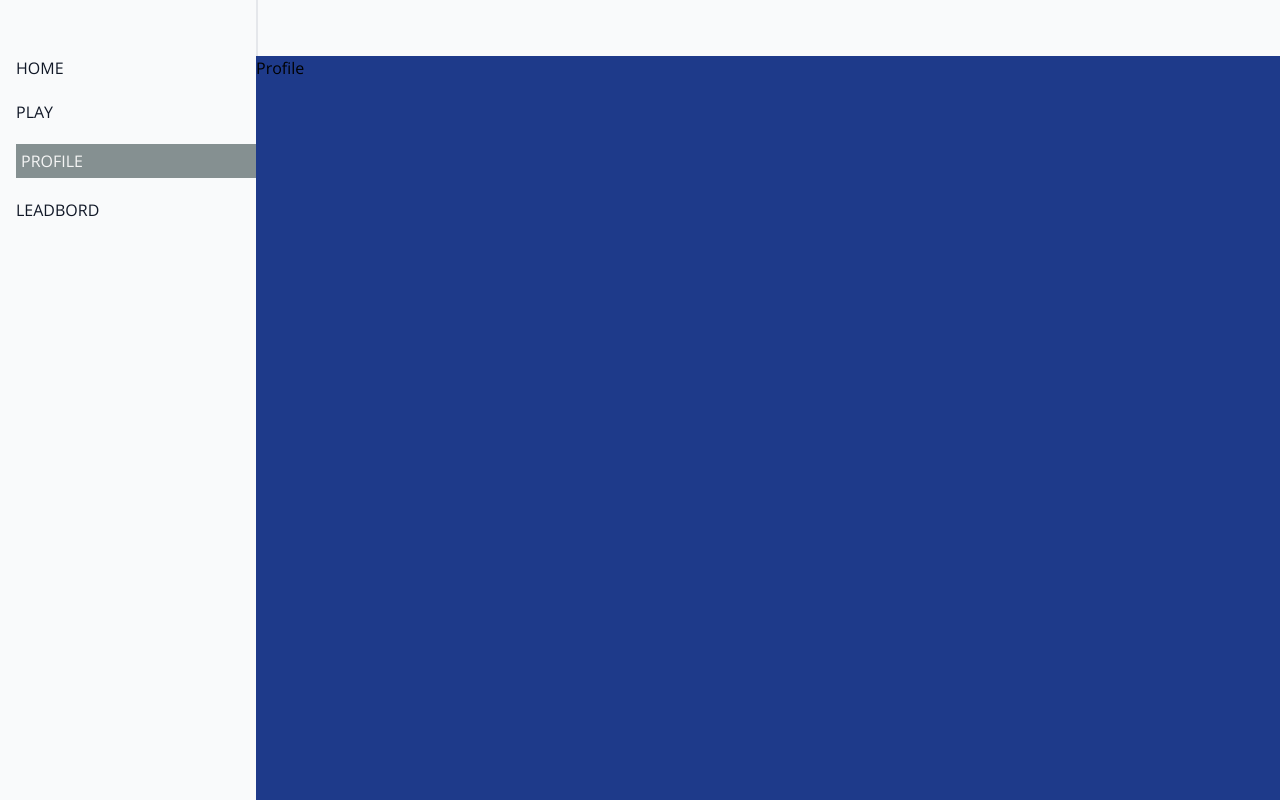
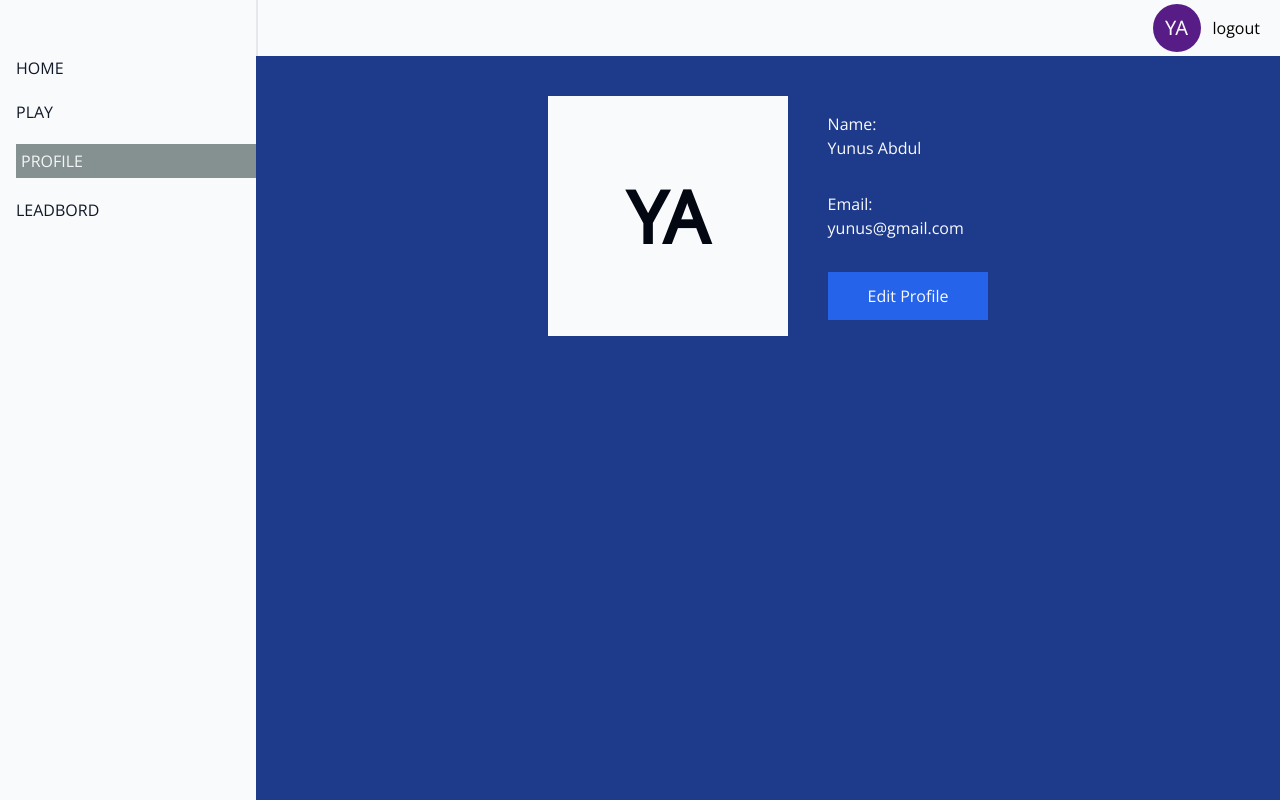
Before and after one commit to Yunusabdul38/Q-and-A, a React (Vite) app: page /dashbord/profile in a window 1280 px wide. Built offline with nearby package versions, Linux system fonts and the light colour scheme; a web font is replaced by a local one.

Commit message:
user update form ui

```diff
--- a/src/App.jsx
+++ b/src/App.jsx
@@ -1,4 +1,5 @@
 import { NavLink, Outlet } from "react-router-dom";
+import Header from "./componenet/Dashbord/Header";
 export default function App() {
   return (
     <div className=" h-screen grid sm:grid-cols-[0.5fr_2fr]">
@@ -9,7 +10,7 @@ export default function App() {
         <NavLink to="/dashbord/leadbord">leadbord</NavLink>
       </ul>
       <section className="bg-blue-900 h-screen w-full overflow-y-scroll">
-        <header className="bg-gray-50 w-full h-14 border-l-2"></header>
+       <Header/>
         <Outlet />
       </section>
     </div>
--- a/src/Ui/Button.jsx
+++ b/src/Ui/Button.jsx
@@ -1,4 +1,4 @@
-export default function Button({ children,onClick=null,type,state,disabled}) {
+export default function Button({style=null, children,onClick=null,type=null,state,disabled}) {
    const primary = "bg-blue-700 hover:bg-blue-400"
    const secondary =`${
     state ? "bg-blue-800" : "bg-blue-400 hover:bg-blue-700"
@@ -6,7 +6,7 @@ export default function Button({ children,onClick=null,type,state,disabled}) {
   return (
     <button
       type="submit"
-      className={`${type==="primary"?primary:secondary} capitalize text-gray-50 py-3 px-10`}
+      className={`${type==="primary"?primary:secondary} capitalize text-gray-50 py-3 px-10 ${style?style:""}`}
       onClick={onClick}
       disabled={disabled}
     >
--- a/src/componenet/Authentication.jsx
+++ b/src/componenet/Authentication.jsx
@@ -28,7 +28,10 @@ export default function Authentication() {
   } = useForm();
   //console.log(JSON.parse(data)?.email);
   useEffect(() => {
-    if (parsedata?.email) return nvigate("/dashbord/home");
+    if (parsedata?.email) {
+      nvigate("/dashbord/home");
+    }
+    setisLoading(false);
   }, [parsedata, nvigate]);
   function loginHandler() {
     if (login) return;
@@ -45,7 +48,7 @@ export default function Authentication() {
     // check if inputed user login data is valid with the register data on the server
     const validation = email === logUser.email && password === logUser.password;
     if (!validation) return console.log("user does not exist");
-    if (checkbox) setLocalstorage({ email, password });
+    if (checkbox) setLocalstorage({ email, password, name: "yunus Abdul" });
     nvigate("/dashbord/home");
     reset();
   };
--- /dev/null
+++ b/src/componenet/Dashbord/Header.jsx
@@ -0,0 +1,18 @@
+import { useNavigate } from "react-router-dom";
+import { clearLocalstorage } from "../../services/locatStorage";
+
+export default function Header() {
+  const navigate = useNavigate()
+  const logOutHandler = function(){
+    clearLocalstorage()
+    navigate("/")
+  }
+  return (
+    <header className="bg-gray-50 w-full h-14 border-l-2 flex items-center justify-end pr-5 gap-3">
+      <span className="bg-purple-900 text-gray-50 w-12 h-12 grid items-center justify-center rounded-full font-NatoSans text-xl uppercase">
+        YA
+      </span>
+      <button onClick={logOutHandler}>logout</button>
+    </header>
+  );
+}
--- a/src/componenet/Dashbord/Profile.jsx
+++ b/src/componenet/Dashbord/Profile.jsx
@@ -1,6 +1,69 @@
+import { useState } from "react";
+import Button from "../../Ui/Button";
 
 export default function Profile() {
+  const [updateUser, setUpdateUser] = useState(false);
   return (
-    <div>Profile</div>
-  )
+    <div className="">
+      <div className="pt-10 p-2 capitalize text-gray-50 flex gap-10 justify-center">
+        <div className="bg-gray-50 text-gray-950 w-60 h-60 grid items-center justify-center  font-NatoSans text-7xl font-bold uppercase">
+          YA
+        </div>
+        <aside className="grid items-center">
+          <div>
+            <h1>name:</h1>
+            <span>yunus abdul</span>
+          </div>
+          <div>
+            <h1>email:</h1>
+            <span className="lowercase">yunus@gmail.com</span>
+          </div>
+
+          <Button style="bg-blue-600 w-fit">Edit profile</Button>
+        </aside>
+      </div>
+      {updateUser && (
+        <form className="flex flex-col text-gray-50 capitalize">
+          <div className="grid gap-2">
+            <label>email address</label>
+            <input
+              className="bg-inherit border outline-none pl-3 w-96 py-3 disabled:bg-gray-400"
+              defaultValue="yunusabdul@gmail.com"
+              disabled
+            />
+          </div>
+          <div className="grid gap-2">
+            <label>full name</label>
+            <input
+              className="bg-inherit border outline-none pl-3 w-96 py-3"
+              defaultValue="yunus abdul"
+            />
+          </div>
+          <div className="grid gap-2 py-3">
+            <label>edit avatar</label>
+            <input
+              type="file"
+              className="file:bg-blue-800 file:hover:bg-blue-900 file:border-none file:rounded-md file:px-3 file:py-1 file:text-gray-50"
+            />
+          </div>
+          <div className="grid gap-2">
+            <label>password</label>
+            <input className="bg-inherit border outline-none pl-3 w-96 py-3" />
+          </div>
+          <div className="grid gap-2">
+            <label>confirm password</label>
+            <input className="bg-inherit border outline-none pl-3 w-96 py-3" />
+          </div>
+          <div className="flex justify-end gap-6 text-gray-50">
+            <button className="bg-blue-none w-fit py-2 px-6 rounded-md border hover:bg-blue-800 capitalize">
+              cancle
+            </button>
+            <button className="bg-blue-700 hover:bg-blue-800 w-fit text-center capitalize px-6 py-2 rounded-md">
+              update profile
+            </button>
+          </div>
+        </form>
+      )}
+    </div>
+  );
 }
--- a/src/componenet/Dashbord/QandA/Options.jsx
+++ b/src/componenet/Dashbord/QandA/Options.jsx
@@ -1,4 +1,4 @@
-import { QuesDiv, QuesH2, QuesOption, Wrapper } from '../../styleComponent/QandAstyle'
+import { QuesDiv, QuesH2, QuesOption, Wrapper } from '../../../Ui/QandAstyle'
 
 export default function Options({option,character}) {
   return (
--- a/src/componenet/Dashbord/QandA/QandA.jsx
+++ b/src/componenet/Dashbord/QandA/QandA.jsx
@@ -7,7 +7,7 @@ import {
   QuestionWrapper,
   Questions,
   StyleApp,
-} from "../../styleComponent/QandAstyle";
+} from "../../../Ui/QandAstyle";
 import Options from "./Options";
 import QuestionsButton from "./QuestionsButton";
 
```
Also changed, not shown: src/Ui/QandAstyle.js (renamed from src/componenet/styleComponent/QandAstyle.js).
